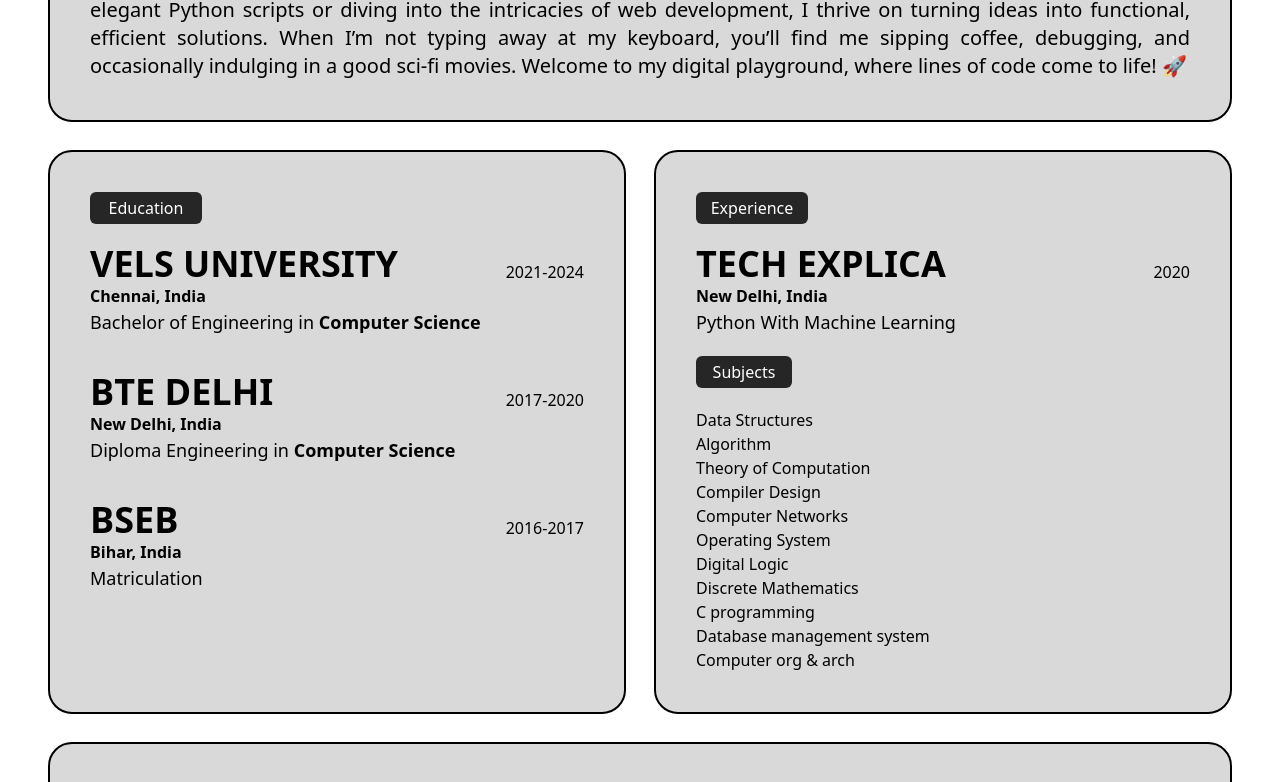
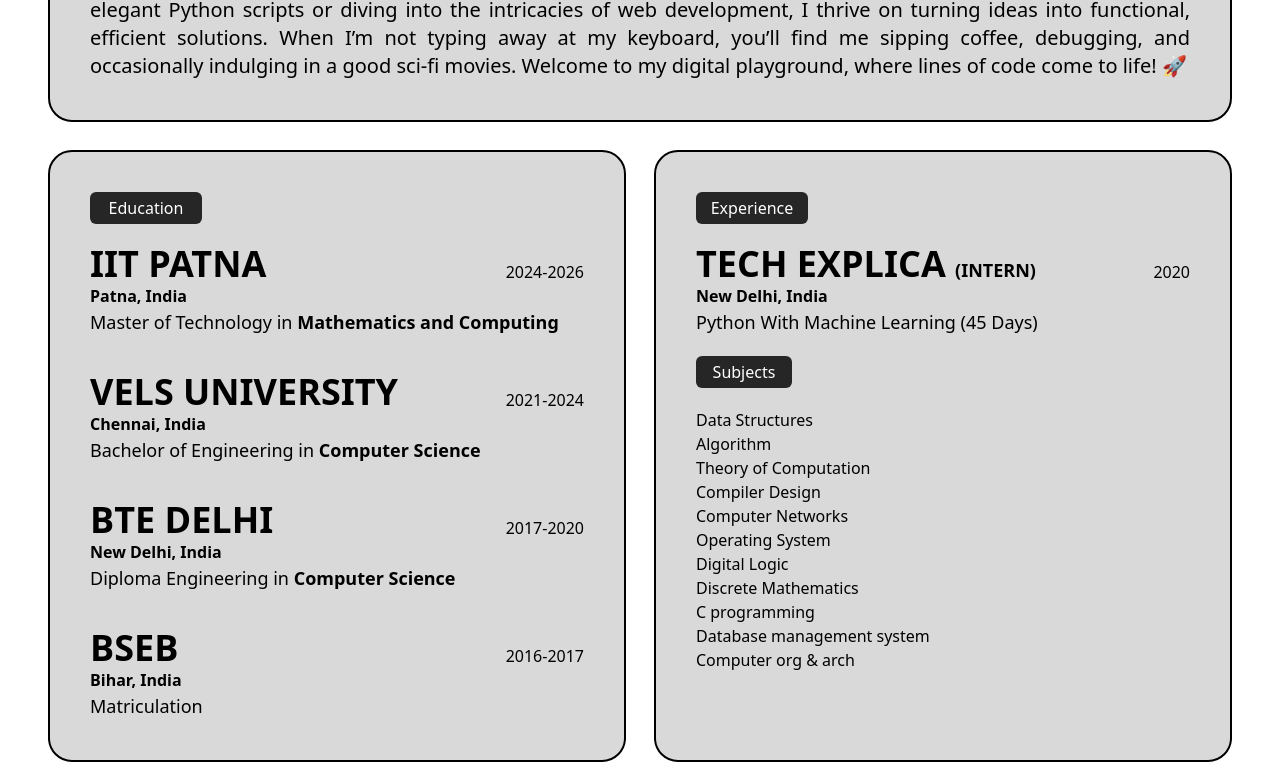
Before and after one commit to muzammilkarimi/muzammilkarimi.github.io, a Next.js app: page /about in a window 1280 px wide. Shown: the part 1038-1820 px from the top of the page. Built offline with nearby package versions, Linux system fonts and the light colour scheme.

Commit message:
added widgets features with hardcode.

```diff
--- a/package.json
+++ b/package.json
@@ -19,12 +19,13 @@
     "country-flag-icons": "^1.5.11",
     "framer-motion": "^11.1.7",
     "mini-svg-data-uri": "^1.4.4",
-    "next": "14.1.0",
+    "next": "^14.2.7",
     "nextjs-toploader": "^1.6.12",
     "react": "^18",
     "react-dom": "^18",
     "react-hot-toast": "^2.4.1",
     "react-icons": "^5.1.0",
+    "react-live-clock": "^6.1.23-beta",
     "react-simple-typewriter": "^5.0.1",
     "react-toastify": "^10.0.4",
     "tailwind-merge": "^2.3.0"
--- a/src/app/about/page.tsx
+++ b/src/app/about/page.tsx
@@ -20,8 +20,8 @@ const About: React.FC = () => {
   return (
     <main className="flex flex-col items-center gap-3 md:gap-0 m-2 md:m-7 mr:4 ml:4 md:mr-12 md:ml-12 font-sans">
       <Navbar />
-      <div className=" md:mb-7 w-full h-screen bg-white  rounded-3xl flex gap-6 flex-col p-3 md:p-10 dark:bg-black  dark:bg-grid-white/[0.2] bg-grid-black/[0.2] relative items-center justify-center">
-      <div className="absolute pointer-events-none inset-0 flex items-center justify-center dark:bg-black bg-white [mask-image:radial-gradient(ellipse_at_center,transparent_20%,black)]"></div>
+      <div className=" md:mb-7 w-full h-screen bg-white  rounded-3xl flex gap-6 flex-col p-3 md:p-10 dark:bg-black  dark:bg-dot-white/[0.2] bg-dot-black/[0.2] relative items-center justify-center">
+        <div className="absolute pointer-events-none inset-0 flex items-center justify-center dark:bg-black bg-white [mask-image:radial-gradient(ellipse_at_center,transparent_20%,black)]"></div>
         <div className=" w-full mt-12 md:mt-0 h-screen bg-[url('/about_bg.png')] bg-cover bg-no-repeat bg-center rounded-3xl z-0"></div>
       </div>
 
@@ -51,6 +51,19 @@ const About: React.FC = () => {
             Education
           </div>
           <div className="flex flex-col gap-9">
+            {/* IIT PATNA */}
+            <div className="flex w-full flex-col text-[color:var(--blue)]">
+              <div className="flex justify-between w-full items-end md:gap-10">
+                <h1 className="text-2xl md:text-4xl uppercase font-semibold">
+                  IIT Patna
+                </h1>
+                <p>2024-2026</p>
+              </div>
+              <p className="font-semibold">Patna, India</p>
+              <p className="text-sm md:text-lg">
+              Master of Technology in <strong>Mathematics and Computing</strong>
+              </p>
+            </div>
             {/* vels university */}
             <div className="flex w-full flex-col text-[color:var(--blue)]">
               <div className="flex justify-between w-full items-end md:gap-10">
@@ -100,12 +113,12 @@ const About: React.FC = () => {
           <div className="flex w-full flex-col text-[color:var(--blue)]">
             <div className="flex justify-between w-full items-end md:gap-10">
               <h1 className="text-2xl md:text-4xl uppercase font-semibold">
-                Tech Explica
+                Tech Explica <span className="text-sm md:text-lg">(Intern)</span>
               </h1>
               <p>2020</p>
             </div>
             <p className="font-semibold">New Delhi, India</p>
-            <p className="text-sm md:text-lg">Python With Machine Learning</p>
+            <p className="text-sm md:text-lg">Python With Machine Learning (45 Days)</p>
           </div>
           <div className="bg-neutral-800 p-1 rounded-md w-24 text-center text-white">
             Subjects
@@ -233,8 +246,7 @@ const About: React.FC = () => {
         </div>
       </div>
       {/* contact section */}
-      <Footer/>
-
+      <Footer />
     </main>
   );
 };
--- a/src/app/page.tsx
+++ b/src/app/page.tsx
@@ -18,6 +18,8 @@ import {
   FaPython,
   FaNodeJs,
   FaReact,
+  FaArrowCircleRight,
+  FaLongArrowAltRight,
 } from "react-icons/fa";
 import {
   SiCanva,
@@ -40,6 +42,7 @@ import { DiMysql } from "react-icons/di";
 import Navbar from "../components/navbar";
 import Hero from "../components/hero";
 import Footer from "../components/footer";
+import Widgets from "../components/widgets";
 
 export default function Home() {
   // cpp c python html js css tailwindcss react js node js express js mongo db sql nextjs
@@ -333,9 +336,19 @@ export default function Home() {
             </Link>
           </div>
         </div>
+
+        {/* about me btn */}
+        <div className="w-full flex justify-center gap-5 mt-10 ">
+          <Link href="/about">
+            <button className=" p-2 rounded-3xl w-40 font-semibold font-sans flex justify-center items-center gap-3 hover:gap-5 duration-300 border-2 border-black">
+              ABOUT ME
+              <FaLongArrowAltRight size={20} />
+            </button>
+          </Link>
+        </div>
+
         {/* widgets */}
-
-
+        <Widgets />
         {/* contact section */}
 
         <Footer />
--- a/src/components/hero.tsx
+++ b/src/components/hero.tsx
@@ -18,6 +18,7 @@ import {
 const Hero: React.FC = () => {
   const [typewriterText] = useTypewriter({
     words: [
+      "MTech @ IIT Patna",
       "Computer Science student",
       "GATE CS'24 qualified",
       "Web Developer",
--- /dev/null
+++ b/src/components/widgets.tsx
@@ -0,0 +1,62 @@
+"use client";
+import Image from "next/image";
+import Link from "next/link";
+import { FaSpotify, FaLocationArrow } from "react-icons/fa";
+import { IoPlayCircleOutline } from "react-icons/io5";
+const Widgets: React.FC = () => {
+  return (
+    <>
+      <main>
+        <div className="flex gap-5 flex-wrap justify-center mt-8">
+          {/* logo widget */}
+          <div className="w-32 md:w-64 h-32 md:h-64 bg-neutral-300 rounded-3xl flex flex-col p-4 justify-between shadow-lg border-neutral-700 border-2">
+            <Image
+              className=""
+              alt="logo"
+              src="/meem logo.png"
+              width={180}
+              height={180}
+            />
+            <h1 className="text-md md:text-4xl md:mb-2">The LOGO</h1>
+          </div>
+          {/* spotify widget */}
+          <div className="w-32 h-32 md:w-64 md:h-64 bg-gradient-to-r from-neutral-700 to-neutral-500 rounded-3xl flex flex-col p-4 justify-between shadow-lg border-neutral-700 border-2">
+            <div className="flex justify-between">
+              <IoPlayCircleOutline className="text-white text-2xl md:text-5xl" />
+              <FaSpotify className="text-green-500 text-3xl md:text-6xl" />
+            </div>
+            <div className="">
+              <h1 className="text-green-600 md:text-3xl">Spotify</h1>
+              <h1 className="text-white text-md md:text-xl font-sans">
+                Not Playing
+              </h1>
+            </div>
+          </div>
+          {/* weather widget */}
+          <div className="w-32 h-32 md:w-64 md:h-64 bg-gradient-to-r from-blue-500 to-blue-300 rounded-3xl flex flex-col p-4 justify-between shadow-lg border-neutral-700 border-2">
+            <div className="flex text-center items-center gap-2">
+              <FaLocationArrow className="text-orange-300 text-2xl md:text-3xl md:mt-1 md:ml-2" />
+              <span className="text-white font-sans text-xs md:text-md">Patna, Bihar</span>
+            </div>
+            <div className="">
+              <h1 className=" md:text-3xl text-orange-300">Weather</h1>
+              <h1 className="text-white text-md md:text-xl font-sans">
+                Not found
+              </h1>
+            </div>
+          </div>
+
+          {/* charging widget
+          <div className="w-32 h-32 md:w-64 md:h-64 bg-gradient-to-r from-purple-800 to-purple-500 rounded-3xl flex flex-col p-4 justify-between shadow-lg">
+            <div>
+              <p id="time">
+
+              </p>
+            </div>s
+          </div> */}
+        </div>
+      </main>
+    </>
+  );
+};
+export default Widgets;
```
Also changed, not shown: 1 other file (tests, documents, lock files or other folders).
